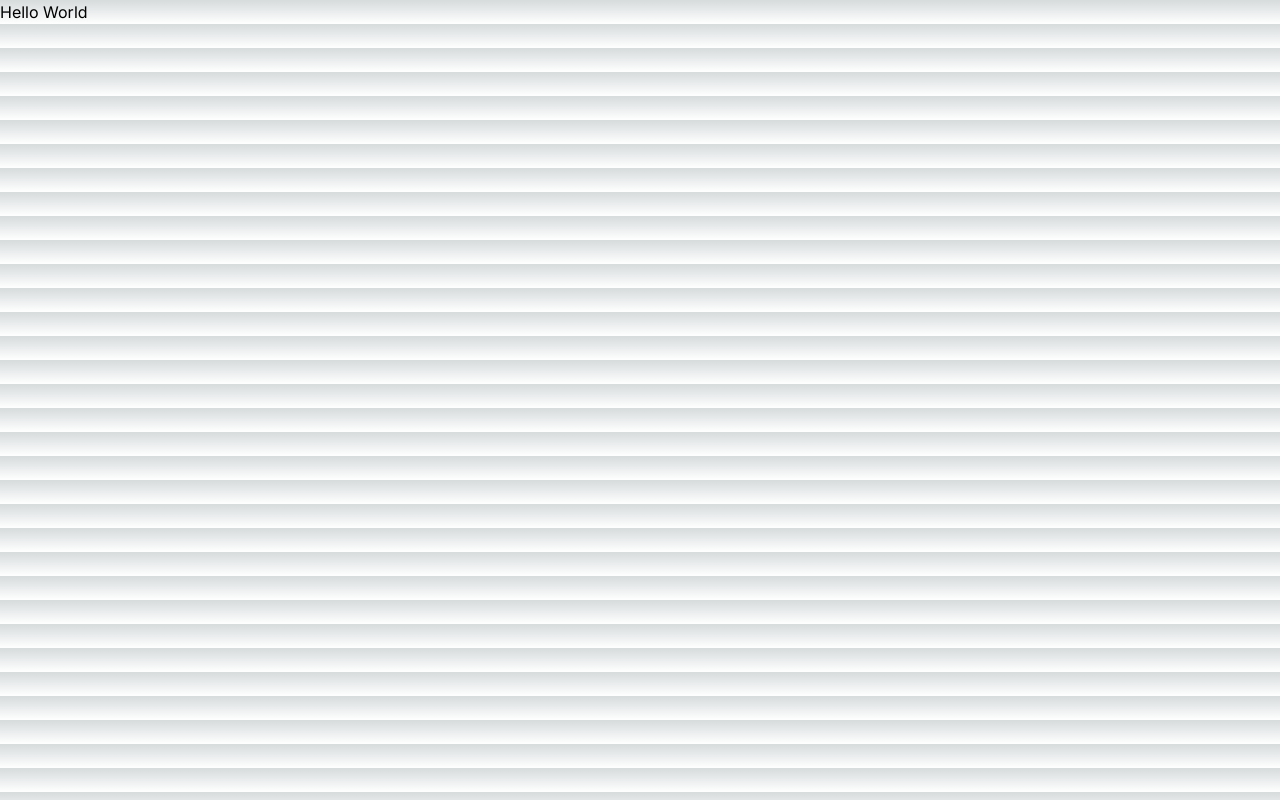
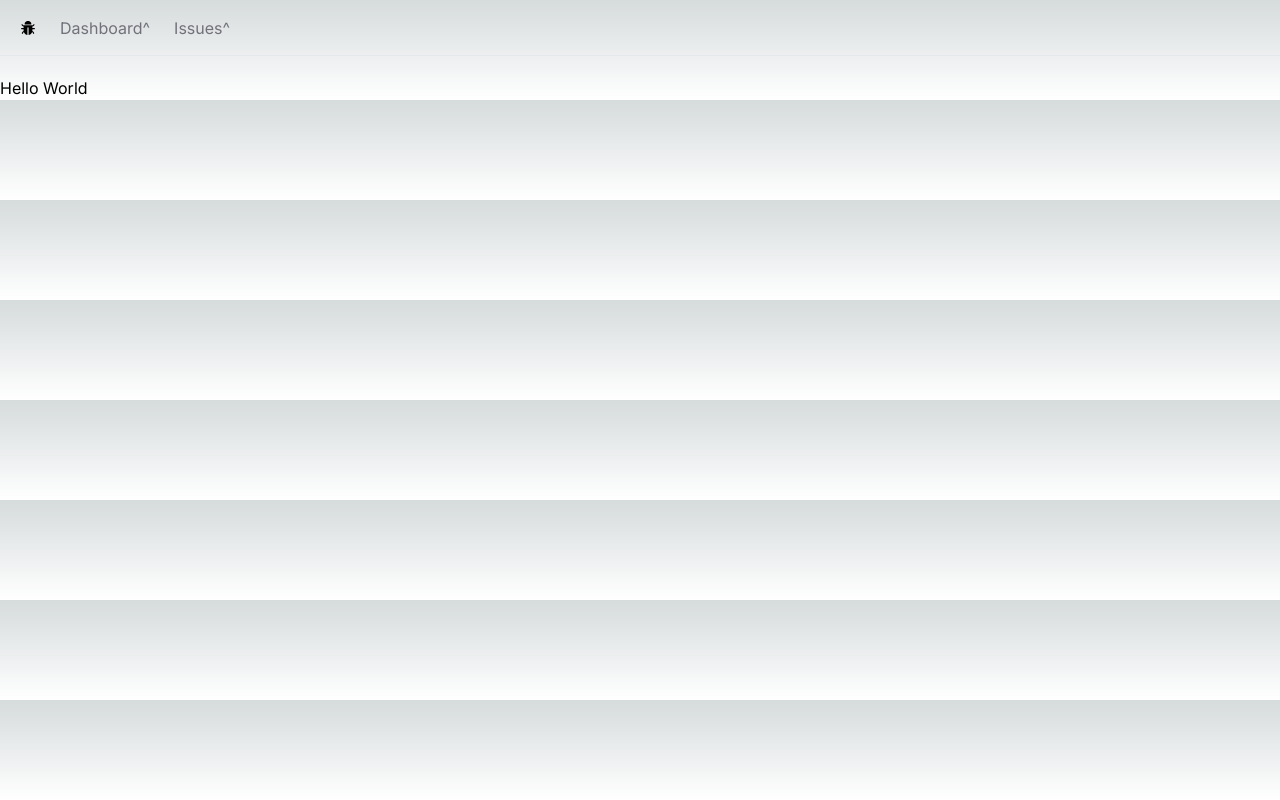
Before and after one commit to Tayrika/issue-tracker, a Next.js app: page / in a window 1280 px wide. Built offline with nearby package versions, Linux system fonts and the light colour scheme.

Commit message:
Build the navbar

```diff
--- /dev/null
+++ b/app/NavBar.tsx
@@ -0,0 +1,25 @@
+import Link from 'next/link';
+import React from 'react';
+import { AiFillBug } from 'react-icons/ai';
+
+const NavBar = () => {
+  const links = [
+    { label: 'Dashboard', href: '/' },
+    { label: 'Issues', href: '/issues' },
+  ]
+
+  return (
+    <nav className='flex space-x-6 border-b mb-5 px-5 h-14 items-center'>
+      <Link href="/"><AiFillBug /></Link>
+      <ul className='flex space-x-6'>
+        {links.map(link =>
+          <Link
+            key={link.href}
+            className='text-zinc-500 hover:text-zinc-800 transition-colors'
+            href={link.href}>{link.label}^</Link>)}
+      </ul>
+    </nav>
+  )
+}
+
+export default NavBar
--- a/app/layout.tsx
+++ b/app/layout.tsx
@@ -1,6 +1,7 @@
 import './globals.css'
 import type { Metadata } from 'next'
 import { Inter } from 'next/font/google'
+import NavBar from './NavBar'
 
 const inter = Inter({ subsets: ['latin'] })
 
@@ -16,7 +17,10 @@
 }) {
   return (
     <html lang="en">
-      <body className={inter.className}>{children}</body>
+      <body className={inter.className}>
+        <NavBar />
+        <main>{children}</main>
+      </body>
     </html>
   )
 }
--- a/package.json
+++ b/package.json
@@ -19,6 +19,7 @@
     "postcss": "8.4.31",
     "react": "18.2.0",
     "react-dom": "18.2.0",
+    "react-icons": "^4.11.0",
     "tailwindcss": "3.3.3",
     "typescript": "5.2.2"
   }
```
Also changed, not shown: 1 other file (tests, documents, lock files or other folders).
